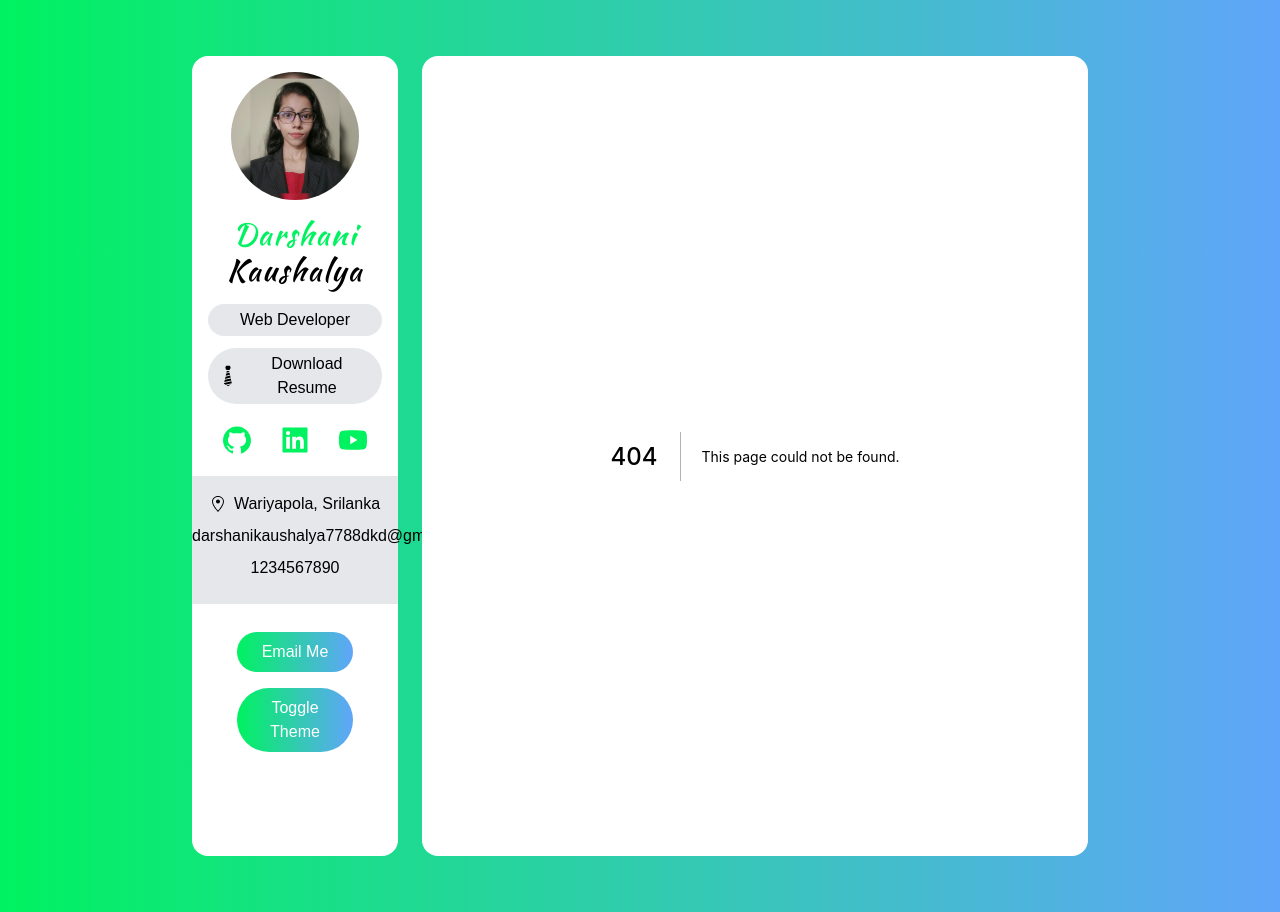
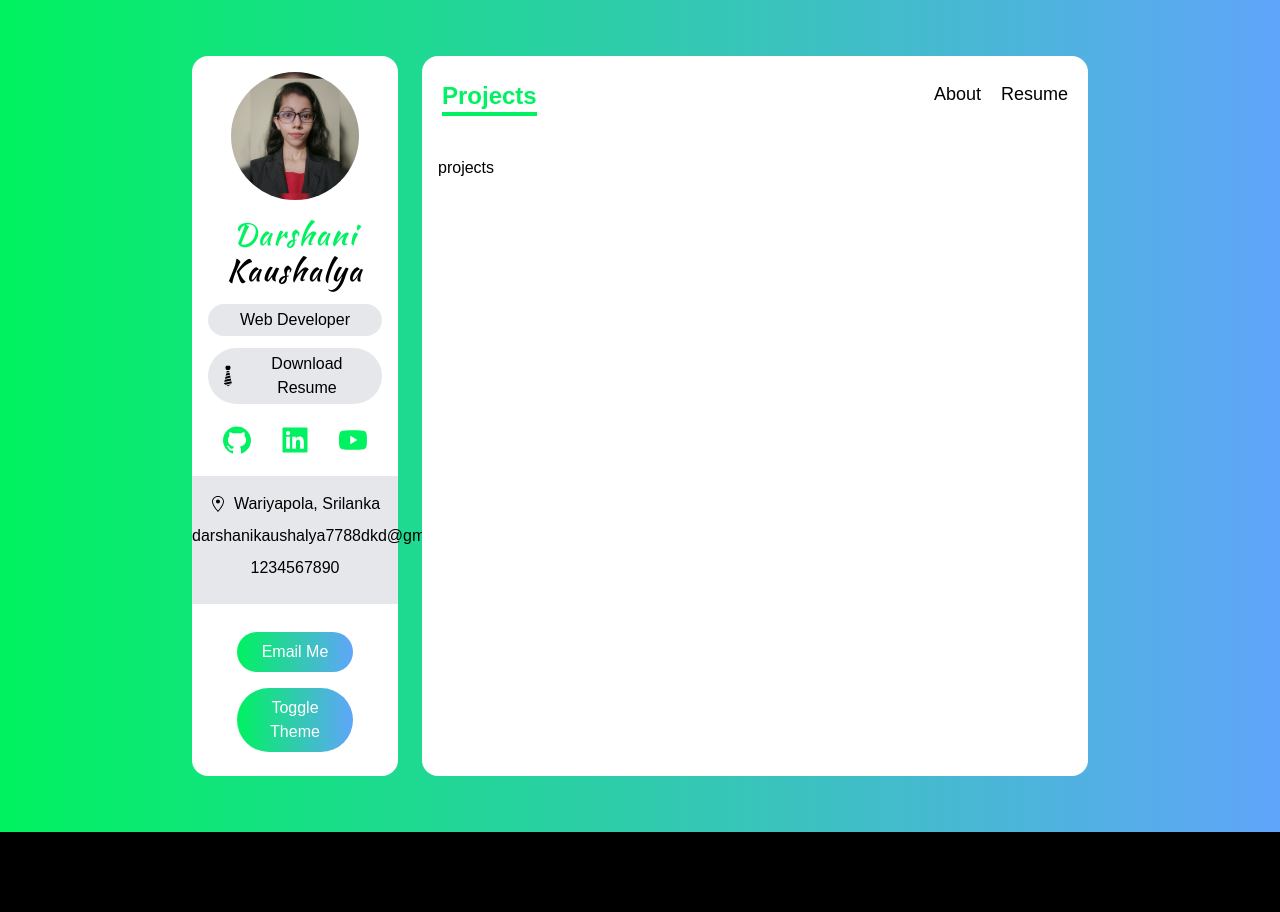
Before and after one commit to DarshaniKaushalya/Portfolio, a Next.js app: page /projects in a window 1280 px wide. Before the commit this address had no page. After the commit the page ends 832 px from the top, so only its background shows below. Built offline with nearby package versions, Linux system fonts and the light colour scheme.

Commit message:
feat: Adding  navbar

```diff
--- /dev/null
+++ b/components/Navbar.tsx
@@ -0,0 +1,49 @@
+import React, { FunctionComponent, useEffect, useState } from 'react'
+import Link from 'next/link'
+import { useRouter } from 'next/router'
+
+const NavItem:FunctionComponent<{
+    activeItem:string,
+    setActiveItem:Function,
+    name:string,
+    route:string
+}> = ({activeItem,name,route,setActiveItem})=>{
+    return(
+
+            activeItem !== name ?
+            (  <Link href={route}>
+            <a><span onClick={()=>setActiveItem(name)} className="hover:text-green">{name}</span></a>
+            </Link>
+
+            ):null
+    )
+}
+
+
+const Navbar = () => {
+
+const [activeItem,setActiveItem] = useState<string>('')
+
+const {pathname } = useRouter()
+
+useEffect(()=>{
+if(pathname=== "/")setActiveItem('About')
+if(pathname=== "/projects")setActiveItem('Projects')
+if(pathname=== "/resume")setActiveItem('Resume')
+
+
+},[])
+
+  return (
+<div className='flex justify-between px-5 py-3 my-3'>
+<span className='text-xl font-bold border-b-4 text-green border-green md:text-2xl'>{activeItem}</span>
+<div className="flex space-x-5 text-lg">
+<NavItem activeItem={activeItem} setActiveItem={setActiveItem} name='About' route='/'/>
+<NavItem activeItem={activeItem} setActiveItem={setActiveItem} name='Projects' route='/projects'/>
+<NavItem activeItem={activeItem} setActiveItem={setActiveItem} name='Resume' route='/resume'/>
+</div>
+    </div>
+  )
+}
+
+export default Navbar
--- a/pages/_app.tsx
+++ b/pages/_app.tsx
@@ -1,4 +1,6 @@
 import Sidebar from '../components/Sidebar'
+import Navbar from '../components/Navbar'
+
 import '../styles/globals.css'
 
 function MyApp({ Component, pageProps }) {
@@ -7,7 +9,8 @@
     <div className='col-span-12 p-4 px-4 text-center bg-white lg:col-span-3 rounded-2xl'>
       <Sidebar/>
       </div>
-    <div className='col-span-12 bg-white lg:col-span-9 rounded-2xl'>
+    <div className='flex flex-col col-span-12 bg-white lg:col-span-9 rounded-2xl'>
+      <Navbar/>
     <Component {...pageProps} />
     </div>
   </div>
--- /dev/null
+++ b/pages/projects.tsx
@@ -0,0 +1,9 @@
+import React from 'react'
+
+const projects = () => {
+  return (
+    <div className='p-4'>projects</div>
+  )
+}
+
+export default projects
--- /dev/null
+++ b/pages/resume.tsx
@@ -0,0 +1,9 @@
+import React from 'react'
+
+const resume = () => {
+  return (
+    <div className='p-4'>resume</div>
+  )
+}
+
+export default resume
```
